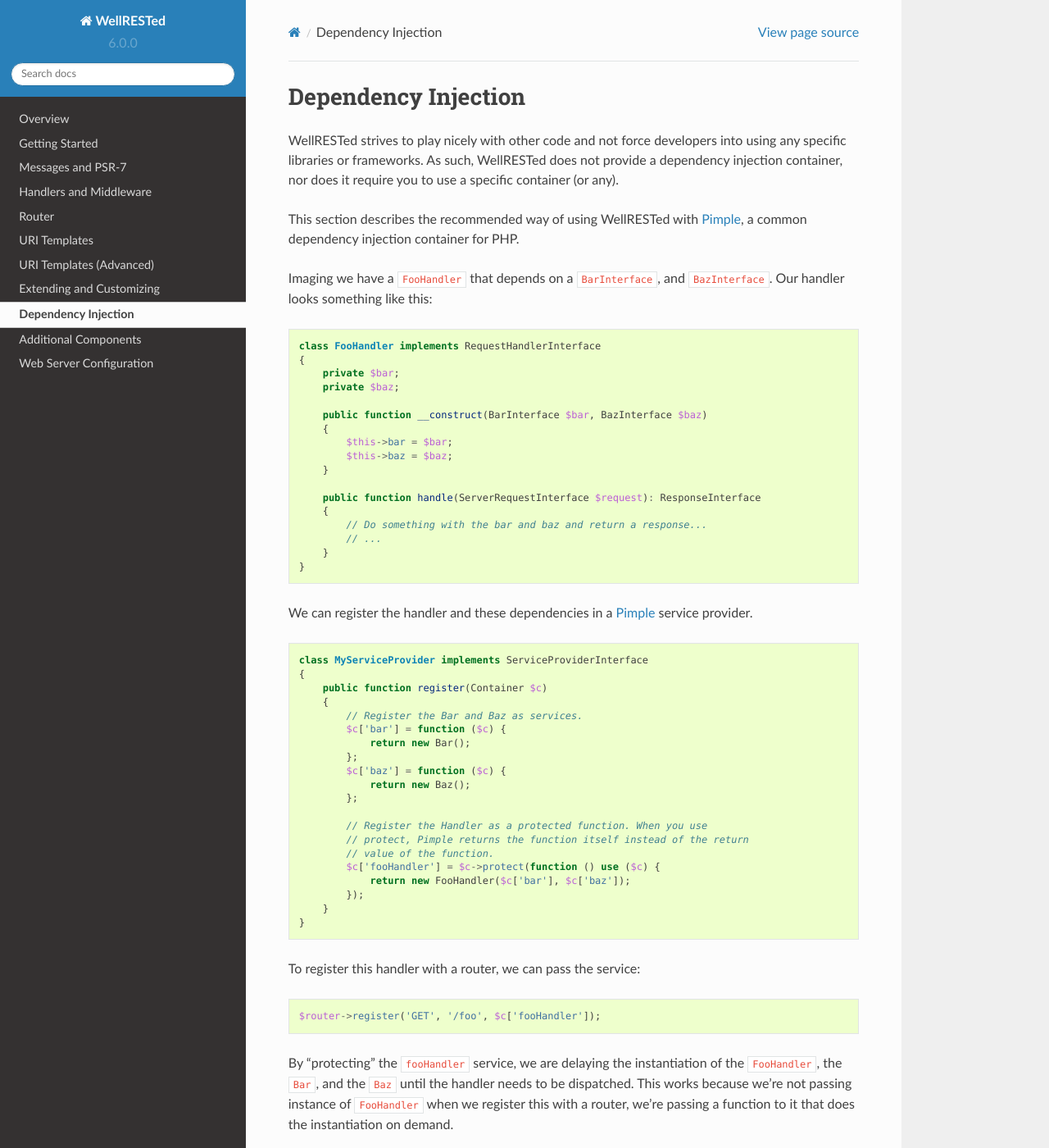
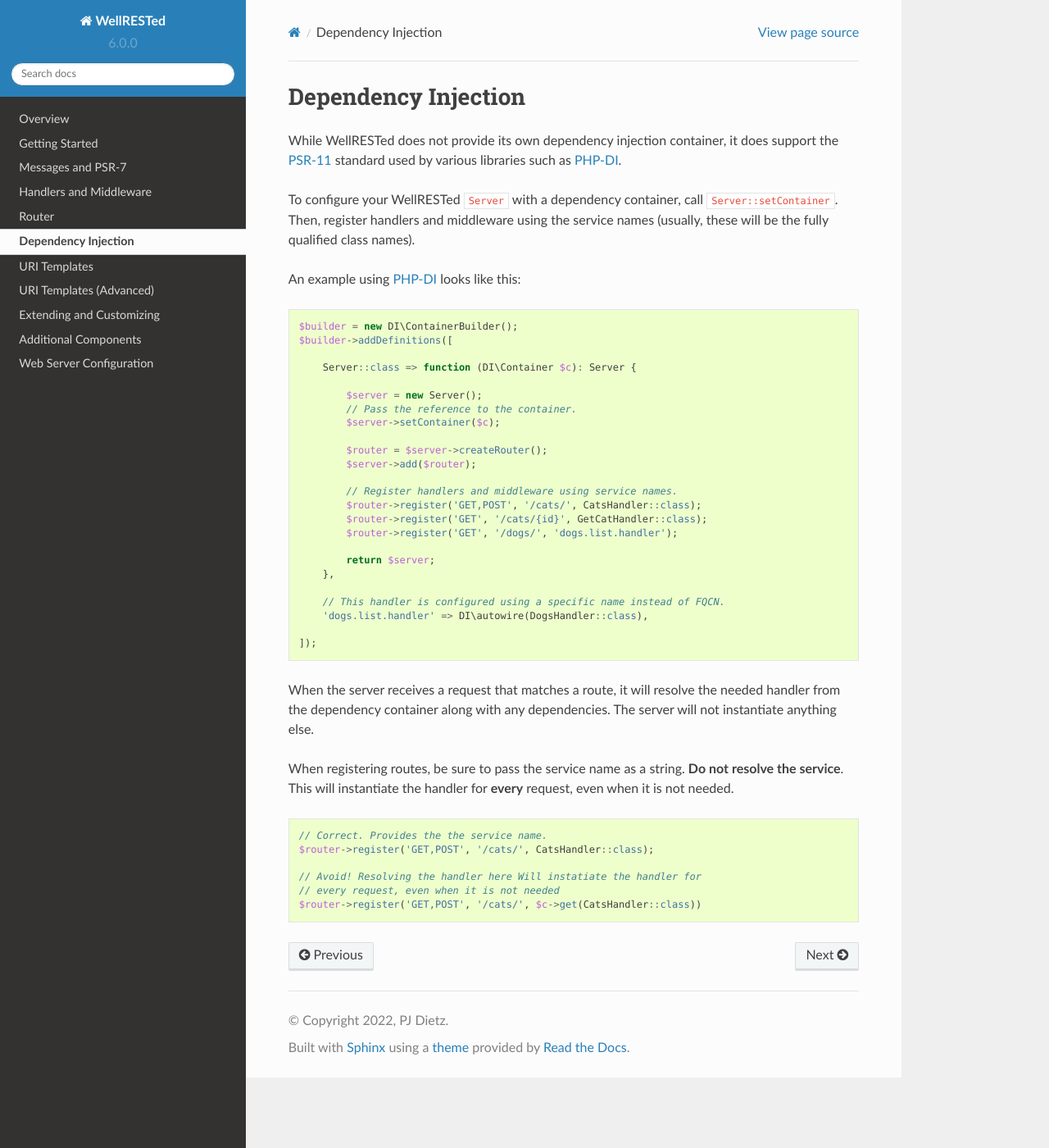
Before and after one commit to wellrestedphp/wellrested, a Sphinx documentation site: the page built from docs/source/dependency-injection.rst, in a window 1280 px wide and 1400 px high. Shown: the whole window at 82% size. Built offline with Sphinx 7.4.7 and the Read the Docs theme 2.0.0, drawn with Linux system fonts in a browser that asks for light colours.

Commit message:
Documentation for DI; router

```diff
--- a/docs/source/conf.py
+++ b/docs/source/conf.py
@@ -12,6 +12,7 @@ lexers['php-annotations'] = PhpLexer(startinline=True, linenos=1)
 # ones.
 extensions = [
     'sphinx.ext.autodoc',
+    'sphinx.ext.autosectionlabel'
 ]
 
 # Add any paths that contain templates here, relative to this directory.
--- a/docs/source/dependency-injection.rst
+++ b/docs/source/dependency-injection.rst
@@ -1,63 +1,51 @@
 Dependency Injection
 ====================
 
-WellRESTed strives to play nicely with other code and not force developers into using any specific libraries or frameworks. As such, WellRESTed does not provide a dependency injection container, nor does it require you to use a specific container (or any).
+While WellRESTed does not provide its own dependency injection container, it does support the PSR-11_ standard used by various libraries such as PHP-DI_.
 
-This section describes the recommended way of using WellRESTed with Pimple_, a common dependency injection container for PHP.
+To configure your WellRESTed ``Server`` with a dependency container, call ``Server::setContainer``. Then, register handlers and middleware using the service names (usually, these will be the fully qualified class names).
 
-Imaging we have a ``FooHandler`` that depends on a ``BarInterface``, and ``BazInterface``. Our handler looks something like this:
+An example using PHP-DI_ looks like this:
 
 .. code-block:: php
 
-    class FooHandler implements RequestHandlerInterface
-    {
-        private $bar;
-        private $baz;
+    $builder = new DI\ContainerBuilder();
+    $builder->addDefinitions([
 
-        public function __construct(BarInterface $bar, BazInterface $baz)
-        {
-            $this->bar = $bar;
-            $this->baz = $baz;
-        }
+        Server::class => function (DI\Container $c): Server {
 
-        public function handle(ServerRequestInterface $request): ResponseInterface
-        {
-            // Do something with the bar and baz and return a response...
-            // ...
-        }
-    }
+            $server = new Server();
+            // Pass the reference to the container.
+            $server->setContainer($c);
 
-We can register the handler and these dependencies in a Pimple_ service provider.
+            $router = $server->createRouter();
+            $server->add($router);
+
+            // Register handlers and middleware using service names.
+            $router->register('GET,POST', '/cats/', CatsHandler::class);
+            $router->register('GET', '/cats/{id}', GetCatHandler::class);
+            $router->register('GET', '/dogs/', 'dogs.list.handler');
+
+            return $server;
+        },
+
+        // This handler is configured using a specific name instead of FQCN.
+        'dogs.list.handler' => DI\autowire(DogsHandler::class),
+
+    ]);
+
+When the server receives a request that matches a route, it will resolve the needed handler from the dependency container along with any dependencies. The server will not instantiate anything else.
+
+When registering routes, be sure to pass the service name as a string. **Do not resolve the service**. This will instantiate the handler for **every** request, even when it is not needed.
 
 .. code-block:: php
 
-    class MyServiceProvider implements ServiceProviderInterface
-    {
-        public function register(Container $c)
-        {
-            // Register the Bar and Baz as services.
-            $c['bar'] = function ($c) {
-                return new Bar();
-            };
-            $c['baz'] = function ($c) {
-                return new Baz();
-            };
+    // Correct. Provides the the service name.
+    $router->register('GET,POST', '/cats/', CatsHandler::class);
 
-            // Register the Handler as a protected function. When you use
-            // protect, Pimple returns the function itself instead of the return
-            // value of the function.
-            $c['fooHandler'] = $c->protect(function () use ($c) {
-                return new FooHandler($c['bar'], $c['baz']);
-            });
-        }
-    }
+    // Avoid! Resolving the handler here Will instatiate the handler for
+    // every request, even when it is not needed
+    $router->register('GET,POST', '/cats/', $c->get(CatsHandler::class))
 
-To register this handler with a router, we can pass the service:
-
-.. code-block:: php
-
-    $router->register('GET', '/foo', $c['fooHandler']);
-
-By "protecting" the ``fooHandler`` service, we are delaying the instantiation of the ``FooHandler``, the ``Bar``, and the ``Baz`` until the handler needs to be dispatched. This works because we're not passing instance of ``FooHandler`` when we register this with a router, we're passing a function to it that does the instantiation on demand.
-
-.. _Pimple: https://pimple.symfony.com/
+.. _PSR-11: https://www.php-fig.org/psr/psr-11/
+.. _PHP-DI: https://php-di.org/
--- a/docs/source/index.rst
+++ b/docs/source/index.rst
@@ -137,10 +137,10 @@ Contents
    messages
    handlers-and-middleware
    router
+   dependency-injection
    uri-templates
    uri-templates-advanced
    extending
-   dependency-injection
    additional
    web-server-configuration
 
```
Also changed, not shown: docs/source/router.rst (+14 -9 lines).
